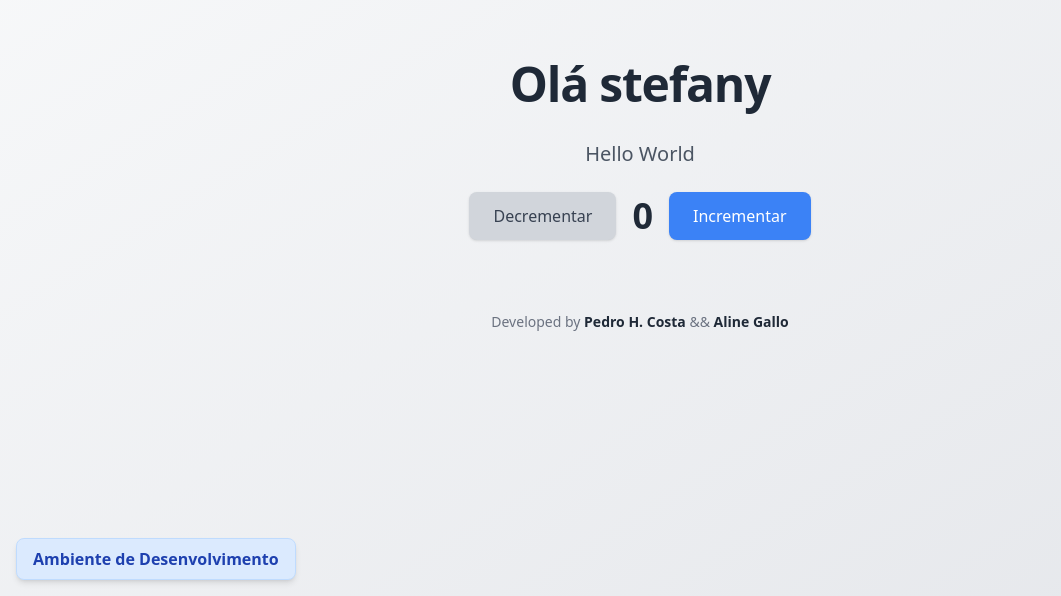
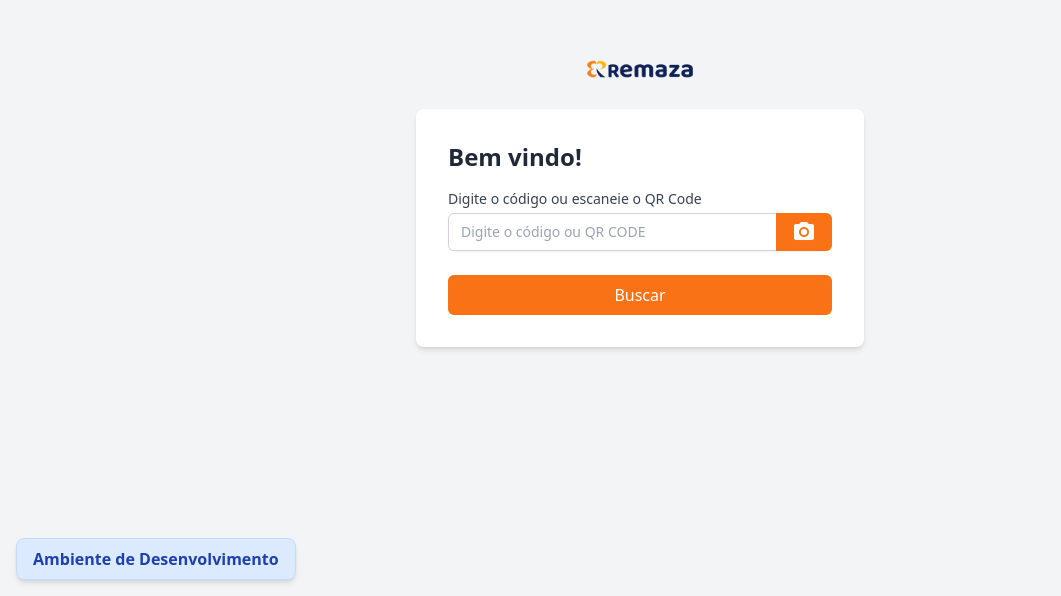
Before and after one commit to murilovsgamaweb/Projeto_Infra, a Vue app: page / in a window 1280 px wide. Shown: the part 204-800 px from the top of the page, without its empty margins (0-1061 px from the left). Built offline with nearby package versions, Linux system fonts and the light colour scheme.

Commit message:
estrutura inicial inicial

```diff
--- a/index.html
+++ b/index.html
@@ -3,9 +3,11 @@
 
 <head>
   <meta charset="UTF-8">
-  <link rel="icon" href="/favicon.ico">
+  <link rel="shortcut icon" href="src/assets/images/faviRemaza.png" type="image/x-icon">
   <meta name="viewport" content="width=device-width, initial-scale=1.0">
-  <title>Minimal Front - Websupply</title>
+  <title>Projeto Infra</title>
+  <link href="https://fonts.googleapis.com/icon?family=Material+Icons" rel="stylesheet">
+
 </head>
 
 <body>
--- a/src/pages/HomePage.vue
+++ b/src/pages/HomePage.vue
@@ -1,32 +1,58 @@
-<script setup lang="ts">
-import { useCounterStore } from '@stores/counter'
-const counterStore = useCounterStore()
+<script>
+import { ref } from 'vue';
+import LogoRemaza from '@/assets/images/Logoremaza.png';
+
+export default {
+  setup() {
+    const code = ref('');
+    const submitCode = () => {
+      alert(`Código enviado: ${code.value}`);
+    };
+
+    return { code, submitCode, LogoRemaza };
+  },
+};
 </script>
 
 <template>
-  <main
-    class="min-h-screen flex flex-col justify-center items-center bg-gradient-to-br from-gray-50 to-gray-200 text-gray-800 font-sans animate-fade-in">
-    <h1 class="text-5xl font-extrabold text-gray-800 mb-8 tracking-tight animate-fade-in">
-      Olá stefany
-    </h1>
+  <div class="min-h-screen flex flex-col items-center justify-center bg-gray-100 p-4">
 
-    <p class="text-xl text-gray-600 mb-6 animate-fade-in delay-200">Hello World</p>
+    <img :src="LogoRemaza" alt="Remaza" class="w-32 mx-auto mb-4" />
 
-    <div class="flex items-center space-x-4 mb-8 animate-fade-in delay-400">
-      <button @click="counterStore.decrement"
-        class="px-6 py-3 bg-gray-300 text-gray-700 rounded-lg shadow hover:bg-gray-400 hover:shadow-lg transition-all duration-300">
-        Decrementar
-      </button>
-      <span class="text-4xl font-semibold text-gray-800">{{ counterStore.count }}</span>
-      <button @click="counterStore.increment"
-        class="px-6 py-3 bg-blue-500 text-white rounded-lg shadow hover:bg-blue-600 hover:shadow-lg transition-all duration-300">
-        Incrementar
+
+
+    <div class="bg-white p-8 rounded-lg shadow-md w-full max-w-md">
+      <div class="mb-6 relative">
+        <h1 class="text-2xl font-bold text-gray-800 mb-4">Bem vindo!</h1>
+        <label for="qrCode" class="block text-sm font-medium text-gray-700">Digite o código ou escaneie o QR Code</label>
+        <div class="relative">
+          <input
+            v-model="code"
+            type="text"
+            id="qrCode"
+            class="mt-1 block w-full px-3 py-2 border border-gray-300 rounded-md shadow-sm focus:outline-none focus:ring-indigo-500 focus:border-indigo-500 sm:text-sm pr-12"
+            placeholder="Digite o código ou QR CODE"
+          />
+
+          <button
+            class="absolute inset-y-0 right-0 px-4 flex items-center bg-orange-500 text-white rounded-r-md hover:bg-orange-600 focus:outline-none focus:ring-2 focus:ring-orange-500 focus:ring-opacity-50"
+          >
+            <i class="material-icons">camera_alt</i>
+          </button>
+        </div>
+      </div>
+
+
+      <button
+        @click="submitCode"
+        class="w-full px-4 py-2 bg-orange-500 text-white rounded-md hover:bg-orange-600 focus:outline-none focus:ring-2 focus:ring-orange-500 focus:ring-opacity-50"
+      >
+        Buscar
       </button>
     </div>
+  </div>
+</template>
 
-    <footer class="text-sm text-gray-500 mt-10 animate-fade-in delay-600">
-      Developed by <strong class="text-gray-800">Pedro H. Costa</strong> &&
-      <strong class="text-gray-800">Aline Gallo</strong>
-    </footer>
-  </main>
-</template>
+<style scoped>
+
+</style>
```
Also changed, not shown: src/assets/images/faviRemaza.png (added), src/assets/images/logoRemaza.png (added).
